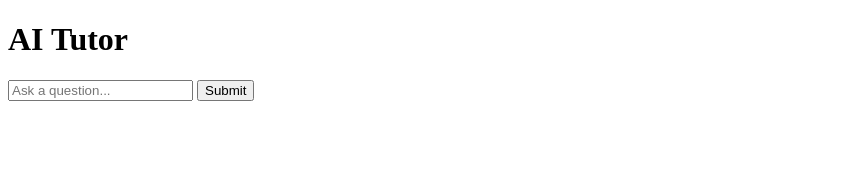
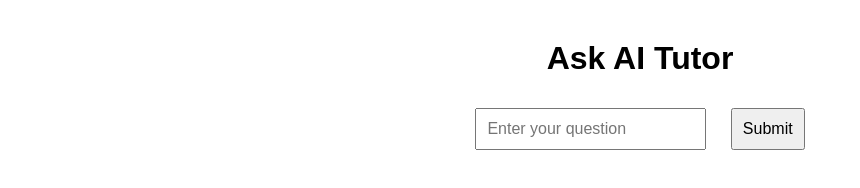
Before and after one commit to varanasi48/ai-tutor, a plain HTML site: page index.html in a window 1280 px wide. Shown: the whole page, without its empty margins (0-860 px from the left). Drawn offline with Linux system fonts and the light colour scheme.

Commit message:
Update index.html

```diff
--- a/index.html
+++ b/index.html
@@ -4,39 +4,67 @@
     <meta charset="UTF-8">
     <meta name="viewport" content="width=device-width, initial-scale=1.0">
     <title>AI Tutor</title>
+    <style>
+        body {
+            font-family: Arial, sans-serif;
+            text-align: center;
+            margin: 40px;
+        }
+        input, button {
+            font-size: 16px;
+            padding: 10px;
+            margin: 10px;
+        }
+        #output {
+            margin-top: 20px;
+            font-size: 18px;
+            color: blue;
+        }
+    </style>
+</head>
+<body>
+
+    <h1>Ask AI Tutor</h1>
+    <input type="text" id="question" placeholder="Enter your question">
+    <button onclick="getLecture()">Submit</button>
+
+    <p id="output"></p>
+
     <script>
-        async function askTutor() {
+        const LOGIC_APP_URL = "https://prod-30.southindia.logic.azure.com:443/workflows/f6ad47edbaaf42b0a3b6e4816d8fbb73/triggers/When_a_HTTP_request_is_received/paths/invoke?api-version=2016-10-01&sp=%2Ftriggers%2FWhen_a_HTTP_request_is_received%2Frun&sv=1.0&sig=c8sFzIKpt9E-VoiCZ46VuTosaiSZjQL0JkzmrxUWkV0";  // Replace with your Logic App URL
+
+        async function getLecture() {
             const question = document.getElementById("question").value;
-            const responseBox = document.getElementById("response");
+            document.getElementById("output").innerText = "🔄 Processing your request...";
 
-            if (!question) {
-                responseBox.innerHTML = "❌ Please enter a question.";
-                return;
+            let retryCount = 0;
+            let maxRetries = 10; // Stop retrying after 10 attempts
+
+            while (retryCount < maxRetries) {
+                let response = await fetch(LOGIC_APP_URL, {
+                    method: "POST",
+                    headers: { "Content-Type": "application/json" },
+                    body: JSON.stringify({ question })
+                });
+
+                if (response.status === 200) {
+                    const data = await response.json();
+                    document.getElementById("output").innerText = data.body.message;
+                    return;
+                } else if (response.status === 202) {
+                    console.log(`🔄 Waiting for response... Attempt ${retryCount + 1}`);
+                    retryCount++;
+                    await new Promise(resolve => setTimeout(resolve, 3000)); // Wait 3 sec before retrying
+                } else {
+                    document.getElementById("output").innerText = "❌ Error fetching response.";
+                    console.error("❌ API Error:", response.status);
+                    return;
+                }
             }
 
-            responseBox.innerHTML = "⏳ Generating response...";
-
-            try {
-                const response = await fetch("https://prod-30.southindia.logic.azure.com:443/workflows/f6ad47edbaaf42b0a3b6e4816d8fbb73/triggers/When_a_HTTP_request_is_received/paths/invoke?api-version=2016-10-01&sp=%2Ftriggers%2FWhen_a_HTTP_request_is_received%2Frun&sv=1.0&sig=c8sFzIKpt9E-VoiCZ46VuTosaiSZjQL0JkzmrxUWkV0", {
-                    method: "POST",
-                    headers: {
-                        "Content-Type": "application/json"
-                    },
-                    body: JSON.stringify({ question: question })
-                });
-
-                const data = await response.json();
-                responseBox.innerHTML = `✅ AI Tutor: ${data.response || "No response received"}`;
-            } catch (error) {
-                responseBox.innerHTML = "❌ Error connecting to AI Tutor.";
-            }
+            document.getElementById("output").innerText = "❌ Timed out waiting for response.";
         }
     </script>
-</head>
-<body>
-    <h1>AI Tutor</h1>
-    <input type="text" id="question" placeholder="Ask a question..." />
-    <button onclick="askTutor()">Submit</button>
-    <p id="response"></p>
+
 </body>
 </html>
```
